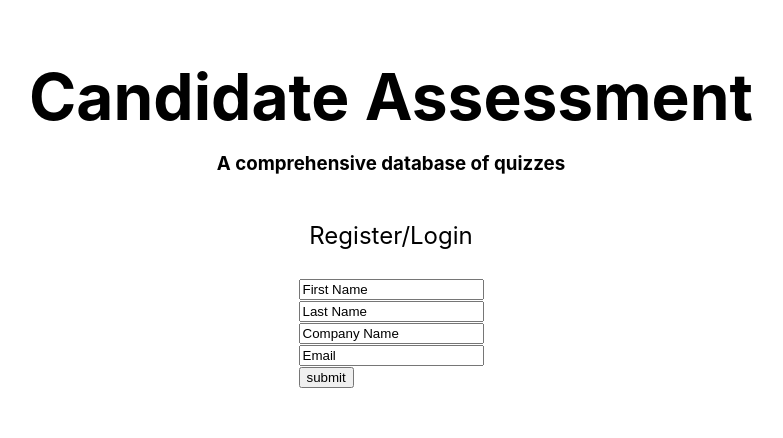
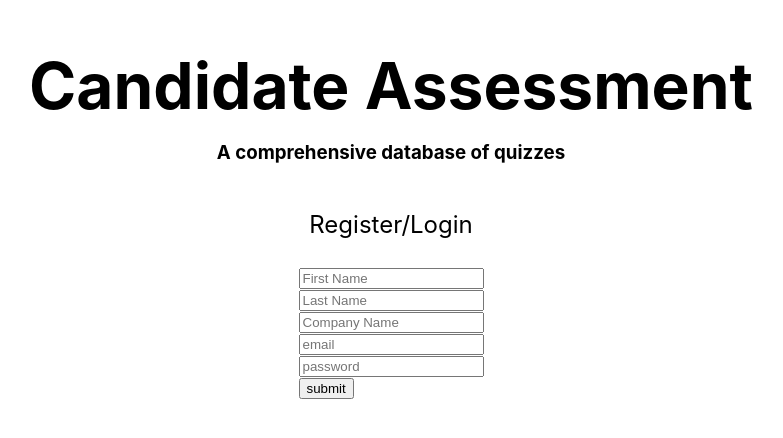
Before and after one commit to alecbar/software-programming-quiz, a Next.js app in the folder next-app/: page /signup in a window 1280 px wide. Shown: the part 176-614 px from the top of the page, without its empty margins (249-1032 px from the left). Built offline with nearby package versions, Linux system fonts and the light colour scheme.

Commit message:
This should complete the issue.  The logic seems to return now.

```diff
--- a/next-app/pages/api/create-user.js
+++ b/next-app/pages/api/create-user.js
@@ -1,5 +1,7 @@
 // Next.js API route support: https://nextjs.org/docs/api-routes/introduction
 
 export default (req, res) => {
+console.log("hello from create user route")
+console.log(req.body)
   res.status(200).json({ name: 'John Doe' })
 }
--- a/next-app/pages/signup.js
+++ b/next-app/pages/signup.js
@@ -7,16 +7,17 @@ import axios from 'axios'
 import { Button } from 'reactstrap';
 
 export default function Home() {
-    const [firstName, setFirstName] = useState('First Name');
-    const [lastName, setLastName] = React.useState('Last Name');
-    const [email, setEmail] = React.useState('Email');
-    const [company, setCompany] = React.useState('Company Name');
-    const sendDataToApi = async () => {
-       let response = await axios.post('/api/create-user', {firstName, lastName, email, company})
+    const [firstName, setFirstName] = useState('');
+    const [lastName, setLastName] = useState('');
+    const [email, setEmail] = useState('');
+    const [company, setCompany] = useState('');
+    const [password, setPassword] = useState('');
+    const sendDataToApi = async (data) => {
+       let response = await axios.post('/api/create-user', data)
     }
 const submit = (e) => {
 e.preventDefault()
-sendDataToApi()
+sendDataToApi({firstName, lastName, email, company, password})
 }
 
  // create a form on this page, and when complete (on button click) send data to the 'api' rout
@@ -49,6 +50,9 @@ sendDataToApi()
         </div>
         <input value={email} placeholder="email" onChange={e=>setEmail(e.target.value)} />
         <div>
+        </div>
+        <input value={password} placeholder="password" onChange={e=>setPassword(e.target.value)} />
+        <div>
         <button type="submit">submit</button>
         </div>
         </form>
```
